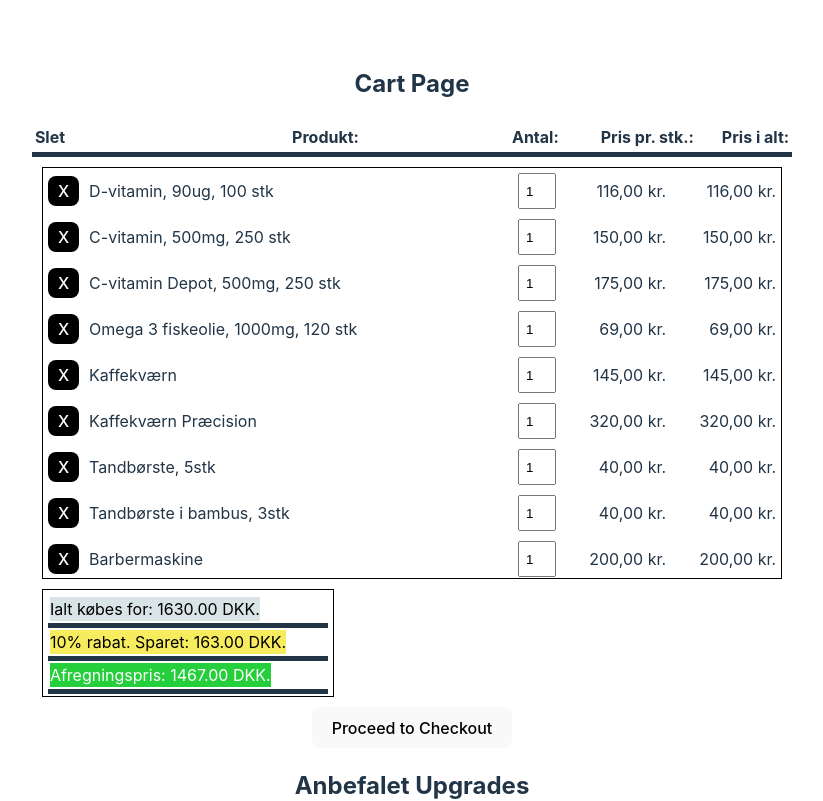
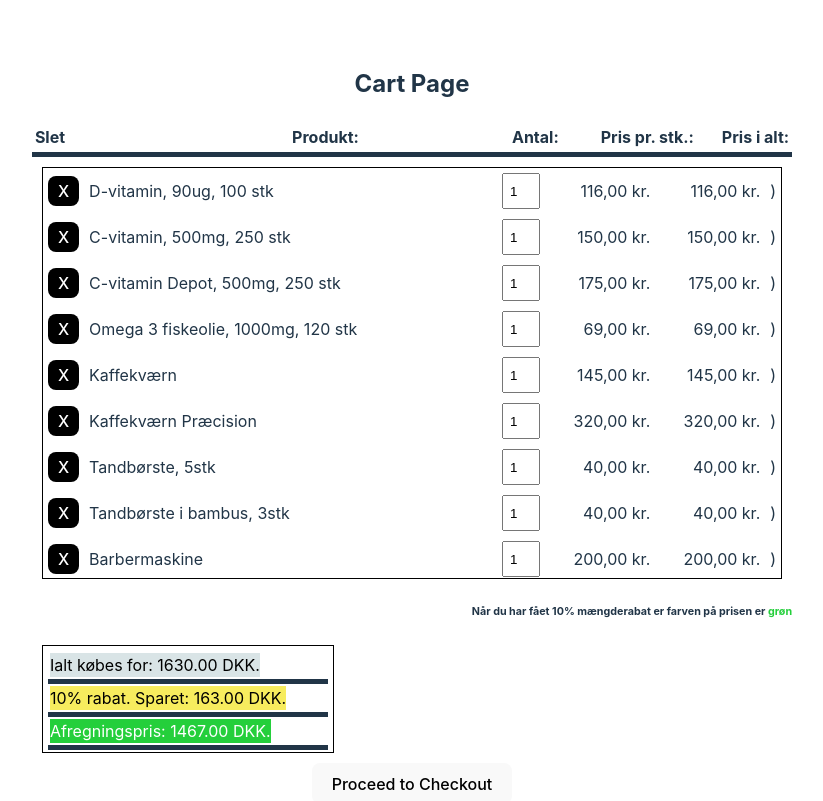
Before and after one commit to Gustavclausen1804/frontend_webtechnology_course, a React (Vite) app: page /cart in a window 1280 px wide. Shown: the top 801 px of the page, without its empty margins (228-1051 px from the left). Built offline with nearby package versions, Linux system fonts and the light colour scheme.

Commit message:
Mængderabat vist ved prisen skefter farve

```diff
--- a/src/CartList.tsx
+++ b/src/CartList.tsx
@@ -97,17 +97,20 @@ const CartList: React.FC<CartListProps> = ({ items }) => {
             onClickDelete={delteItem}
             productQuantity={item.quantity}
             onChangeAmount={setAmountOfProduct}
-
-
-            // Placeholder functions for now, you will replace them with actual implementations later
           />
         ))
         ) : (
         <p> Der er ingen varer i kurven</p>
         )}
 
+
+      </div>
+      <div style={{ textAlign: 'right' }}>
+      <h6> Når du har fået 10% mængderabat
+        er farven på prisen er <span style={{ color: 'rgb(36, 207, 59)' }}>grøn</span></h6>
       </div>
       <ShowTotalPrice totalPrice={getTotalPrice()} />
+
       <Link to="/checkout">
                     <button>Proceed to Checkout</button>
                 </Link>
@@ -116,10 +119,13 @@ const CartList: React.FC<CartListProps> = ({ items }) => {
 
 
 
+
       </div>
 
       </div>
+
    );
+
   };
 
 
--- a/src/ProductItem.tsx
+++ b/src/ProductItem.tsx
@@ -34,6 +34,8 @@ const ProductItem: React.FC<ProductItemProps> = ({  name, price, onClickDelete,
     return new Intl.NumberFormat('da-DK', { style: 'currency', currency: 'DKK' }).format(value);
   }
 
+
+
   const displayPopup = productQuantity == 2 ? 'block' : 'none';
 
 
@@ -54,9 +56,14 @@ const ProductItem: React.FC<ProductItemProps> = ({  name, price, onClickDelete,
       <div id="discountNudge" style={{ display: displayPopup }}>
         <p>Buy 3 of the same item to get a 10% discount!</p>
       </div>
+      <span className={discount === 1 ? "product-price" : "product-price-discount"}>{formatPrice(price * discount)}</span>
 
-      <span className="product-price">{formatPrice(price * discount)}</span>
-      <span className="product-total">{formatPrice(price * productQuantity * discount)}</span>
+      <span className={discount === 1 ? "product-total" : "product-total-discount"}>
+  {formatPrice(price * productQuantity * discount)}
+</span>
+
+  )
+
     </div>
   );
 };
--- a/src/container.css
+++ b/src/container.css
@@ -34,9 +34,22 @@
     min-width: 100px;
     text-align: right;
 }
+
+.product-price-discount {
+    min-width: 100px;
+    text-align: right;
+    color: rgb(36, 207, 59);
+}
+
+
 .product-total {
     min-width: 100px;
     text-align: right;
+}
+.product-total-discount {
+    min-width: 100px;
+    text-align: right;
+    color:rgb(36, 207, 59);
 }
 .frame{
      width: auto; /* eller en bredde efter dit valg */
@@ -93,6 +106,8 @@ table{
 
 
 .frameTotprice {
+    display: right;
+    align-items: center;
     color: black; /* Tekstfarve */
     background-color: rgb(217, 228, 230); /* Baggrundsfarve */
 }
@@ -123,3 +138,13 @@ table{
     color: black; /* Tekstfarve */
     background-color: rgb(217, 228, 230); /* Baggrundsfarve */
 }
+
+
+.frameDiscountInfo {
+    display: right;
+    align-items: right;
+    width: 350px;
+    height: 20px;
+    color: black; /* Tekstfarve */
+    background-color: hwb(56 22% 4% / 0.808); /* Baggrundsfarve */
+}
```
